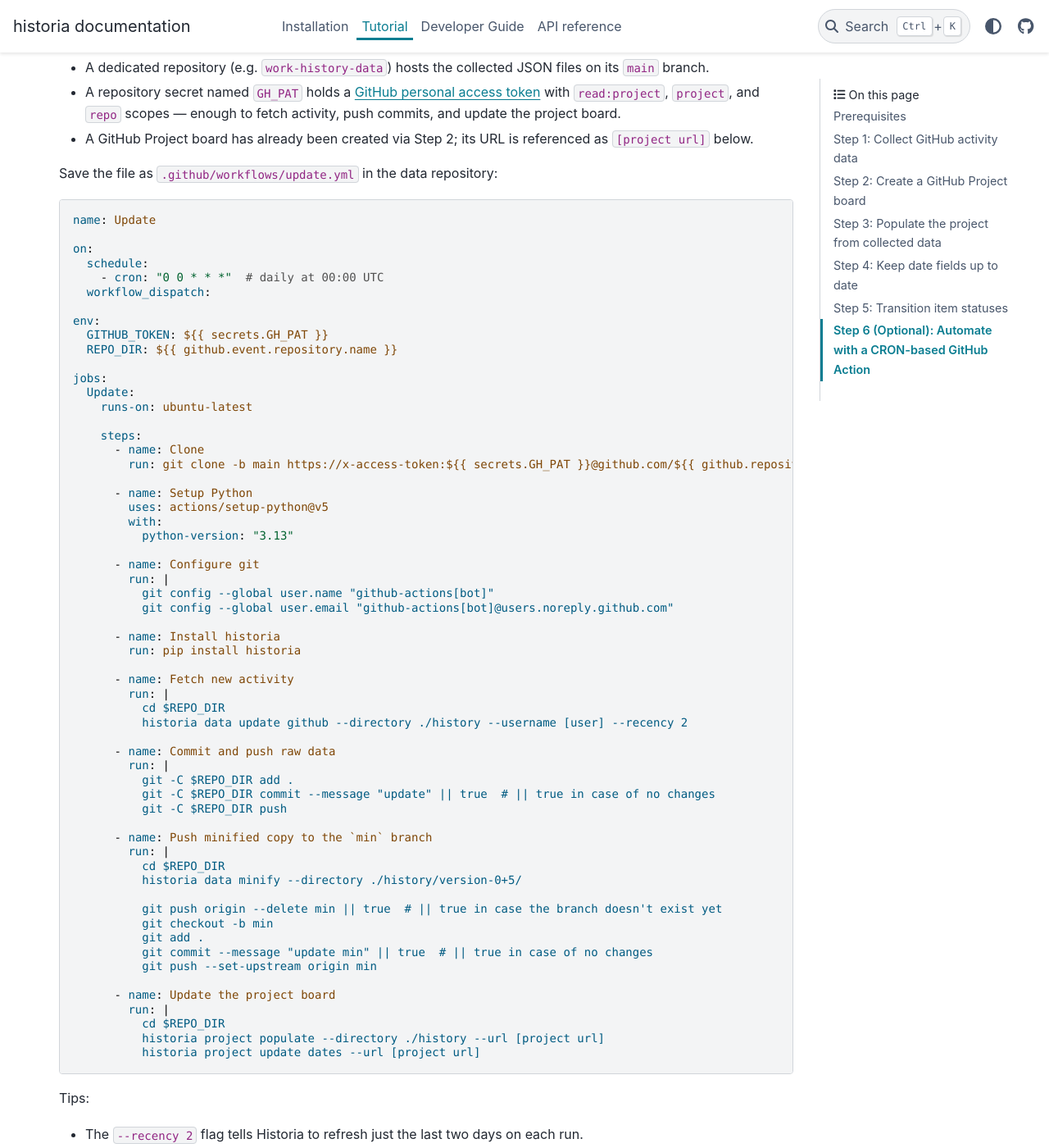
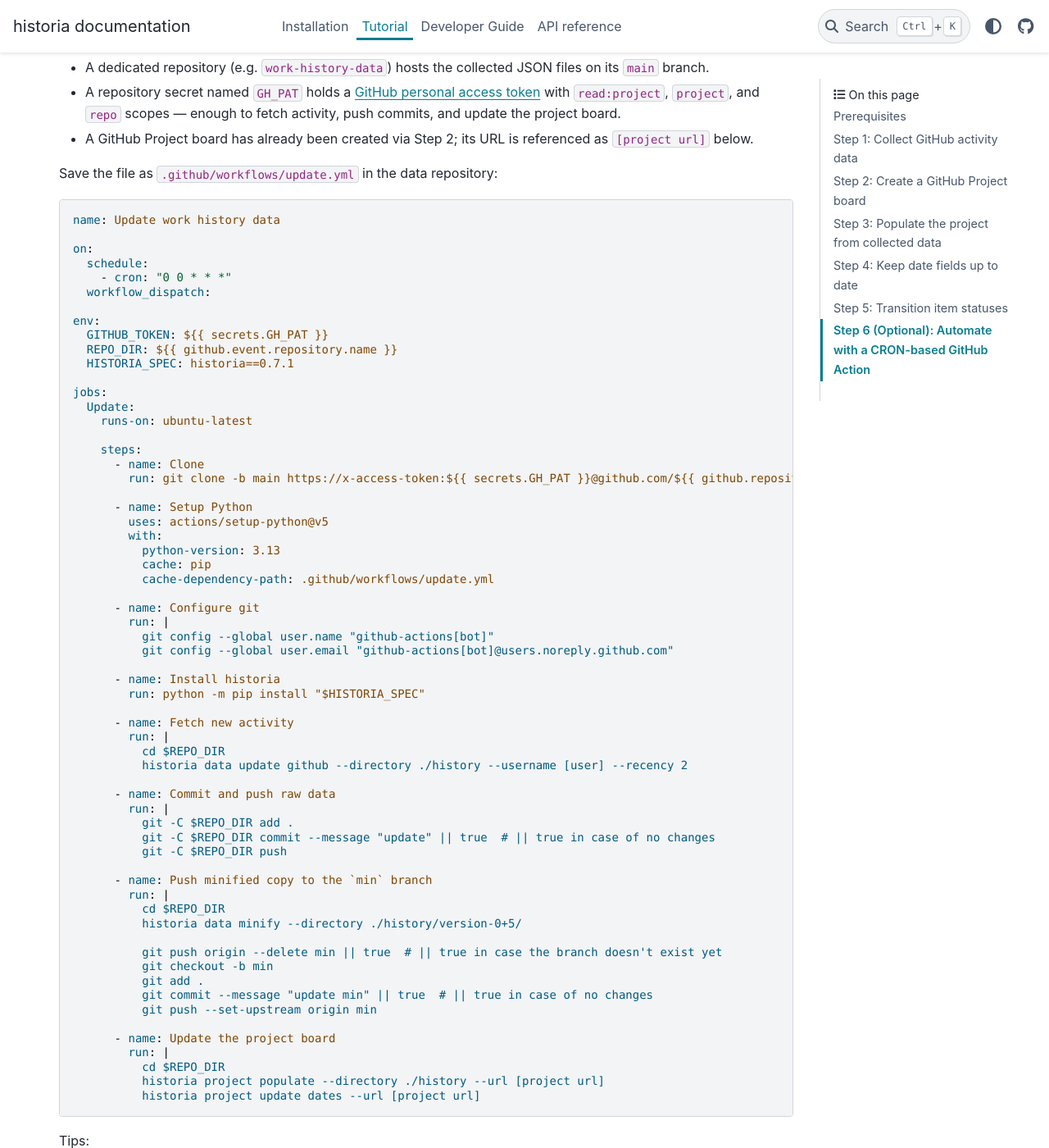
Before and after one commit to CodyCBakerPhD/historia, a Sphinx documentation site: the page built from docs/tutorial/index.md, in a window 1280 px wide and 1400 px high, scrolled down 3299 px. Shown: the whole window at 82% size. Built offline with Sphinx 7.4.7 and the PyData theme 0.15.4, drawn with Linux system fonts in a browser that asks for light colours; some of the changed text lies outside the part shown.

Commit message:
Revise tutorial for workflow update and Python caching
Updated workflow configuration and Python setup in the tutorial.

````diff
--- a/docs/tutorial/index.md
+++ b/docs/tutorial/index.md
@@ -190,16 +190,17 @@
 Save the file as `.github/workflows/update.yml` in the data repository:
 
 ```yaml
-name: Update
+name: Update work history data
 
 on:
   schedule:
-    - cron: "0 0 * * *"  # daily at 00:00 UTC
+    - cron: "0 0 * * *"
   workflow_dispatch:
 
 env:
   GITHUB_TOKEN: ${{ secrets.GH_PAT }}
   REPO_DIR: ${{ github.event.repository.name }}
+  HISTORIA_SPEC: historia==0.7.1
 
 jobs:
   Update:
@@ -212,7 +213,9 @@
       - name: Setup Python
         uses: actions/setup-python@v5
         with:
-          python-version: "3.13"
+          python-version: 3.13
+          cache: pip
+          cache-dependency-path: .github/workflows/update.yml
 
       - name: Configure git
         run: |
@@ -220,7 +223,7 @@
           git config --global user.email "github-actions[bot]@users.noreply.github.com"
 
       - name: Install historia
-        run: pip install historia
+        run: python -m pip install "$HISTORIA_SPEC"
 
       - name: Fetch new activity
         run: |
````
Also changed, not shown: other parts of docs/tutorial/index.md (+3 -3 lines).
